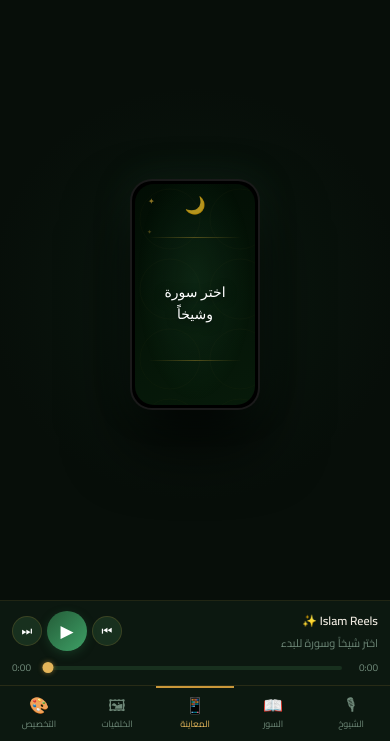
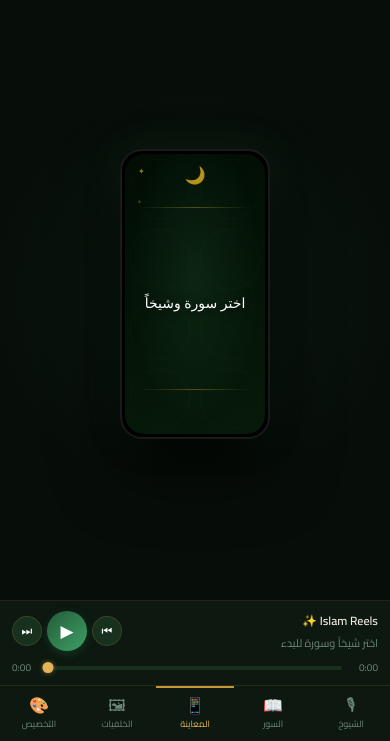
Before and after one commit to eslameldsoky70/islam-reels, a website: page index.html in a window 390 px wide. Shown: the part 103-844 px from the top of the page. Drawn offline with Linux system fonts and the light colour scheme; a web font is replaced by a local one.

Commit message:
Update index.html

```diff
--- a/index.html
+++ b/index.html
@@ -398,8 +398,8 @@
         overflow: hidden;
       }
       .phone {
-        width: 244px;
-        height: 434px;
+        width: 220px;
+        height: 390px;
         border-radius: 37px;
         border: 2px solid rgba(255, 255, 255, 0.1);
         background: #000;
@@ -1073,10 +1073,16 @@
           min-height: 0;
         }
 
-        /* ── Phone preview ── */
+        /* ── Phone preview — 80% من الـ stage ── */
+        .stage {
+          overflow: visible;
+        }
         .phone {
-          width: 155px;
-          height: 276px;
+          width: auto;
+          height: min(60dvh, 80vw * 16 / 9);
+          aspect-ratio: 9 / 16;
+          max-height: 80dvh;
+          max-width: 80vw;
           border-radius: 26px;
         }
         .screen {
@@ -1138,8 +1144,8 @@
 
       @media (max-width: 400px) {
         .phone {
-          width: 130px;
-          height: 231px;
+          width: 150px;
+          height: 290px;
           border-radius: 22px;
         }
         .screen {
```
